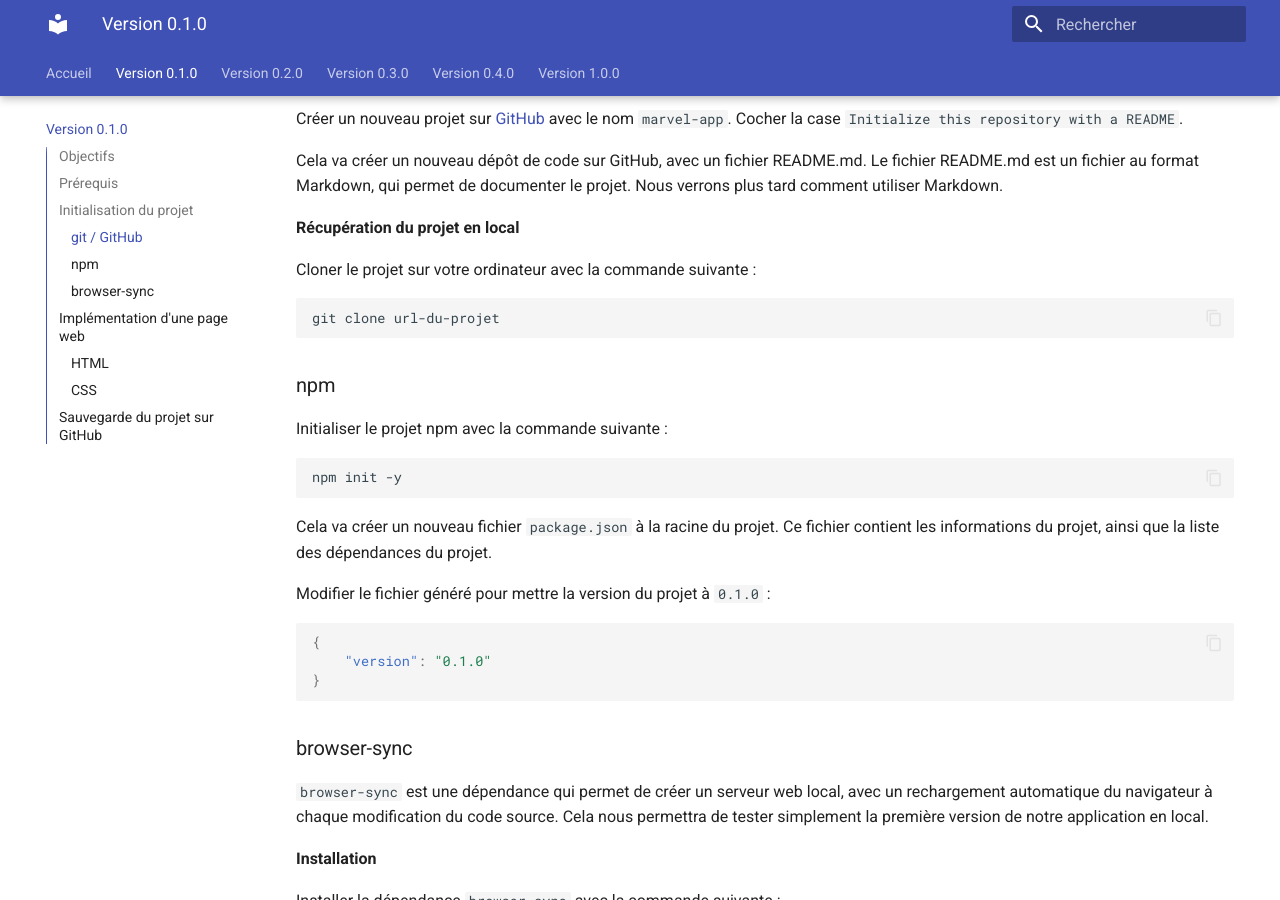
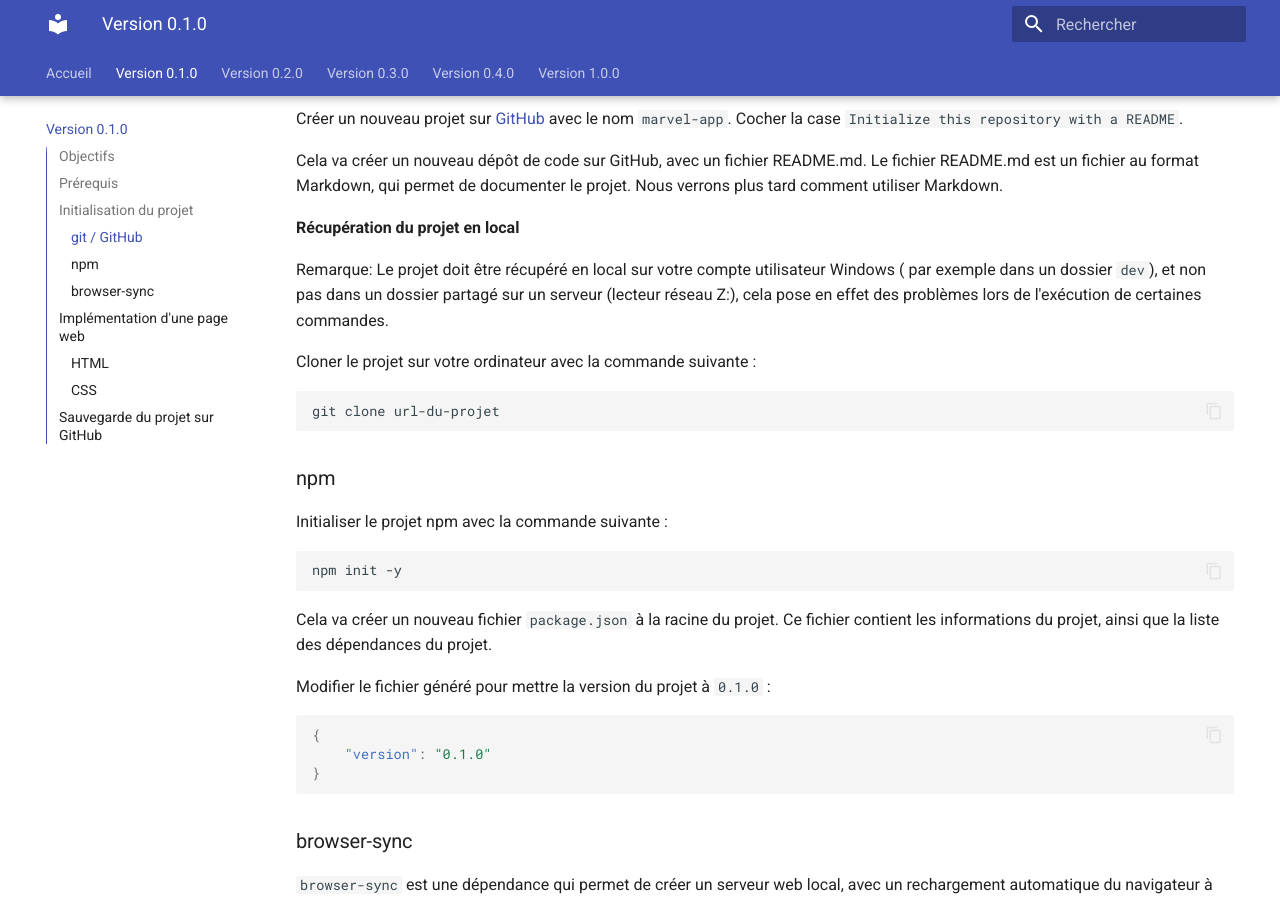
Before and after one commit to but-sd/guide-marvel-app, an MkDocs documentation site: the page built from docs/version-0.1.0.md, in a window 1280 px wide and 900 px high, scrolled down 1584 px. Built offline with MkDocs 1.6.1 and Material for MkDocs 9.7.7, drawn with Linux system fonts in a browser that asks for light colours.

Commit message:
📝 Add note about retrieving project locally instead of on shared server

```diff
--- a/docs/version-0.1.0.md
+++ b/docs/version-0.1.0.md
@@ -63,6 +63,8 @@ Créer un nouveau projet sur [GitHub](https://github.com){:target="_blank"} avec
 Cela va créer un nouveau dépôt de code sur GitHub, avec un fichier README.md. Le fichier README.md est un fichier au format Markdown, qui permet de documenter le projet. Nous verrons plus tard comment utiliser Markdown.
 
 **Récupération du projet en local**
+
+Remarque: Le projet doit être récupéré en local sur votre compte utilisateur Windows ( par exemple dans un dossier `dev`), et non pas dans un dossier partagé sur un serveur (lecteur réseau Z:), cela pose en effet des problèmes lors de l'exécution de certaines commandes.
 
 Cloner le projet sur votre ordinateur avec la commande suivante :
 
```
